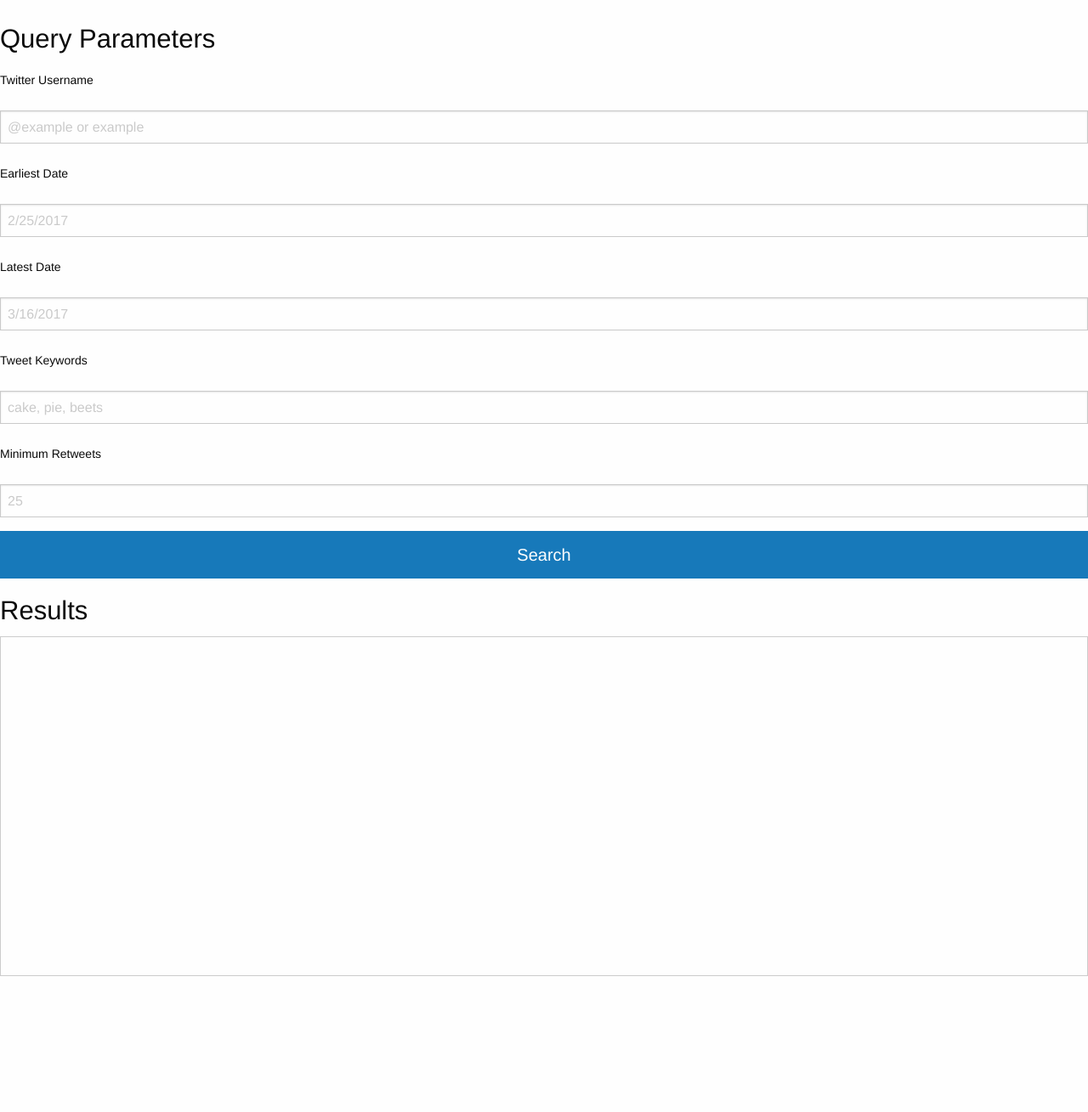
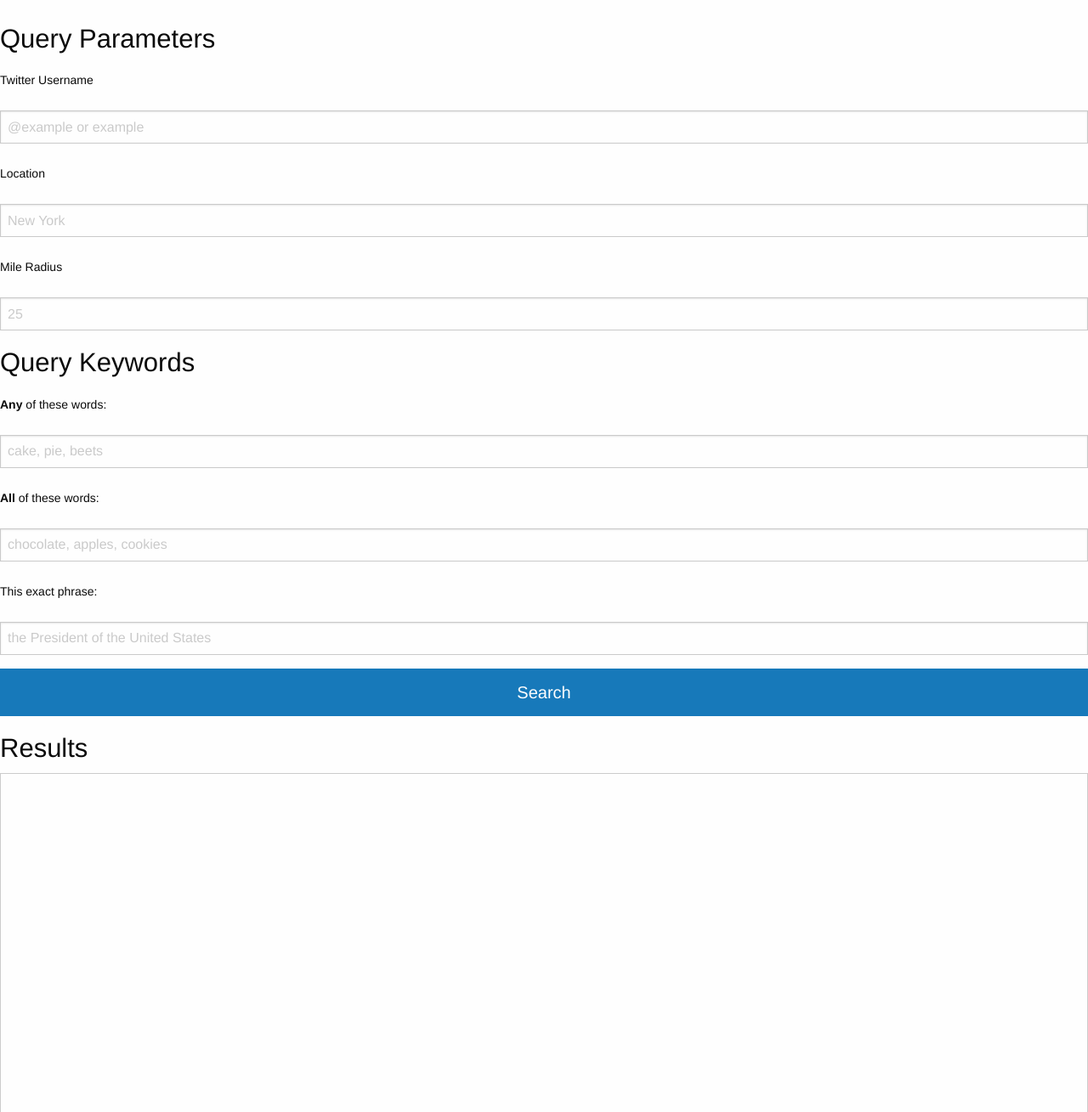
Before and after one commit to NWChen/banshee, a Flask app: page / in a window 1280 px wide. Shown: the part 93-1402 px from the top of the page at 85% size. Before the commit the page ends 1242 px from the top, so only its background shows below. Run offline with Flask 2, Linux system fonts and the light colour scheme; some libraries are stand-ins or nearby versions.

Commit message:
First draft of new index

```diff
--- a/templates/index.html
+++ b/templates/index.html
@@ -17,15 +17,15 @@
         <div class="top-bar-left">
           <ul class="dropdown menu" data-dropdown-menu>
             <li class="menu-text">Banshee</li>
-			<li><a href="#">Documentation</a></li>
+			      <li><a href="#">Documentation</a></li>
             <li><a href="https://github.com/NWChen/banshee">Source Code</a></li>
           </ul>
         </div>
         <div class="top-bar-right">
           <ul class="dropdown menu" data-dropdown-menu>
-			<li><a href="#">About</a></li>
-			<li><a href="#">Settings</a></li>
-			<li><a href="#">Login</a></li>
+      			<li><a href="#">About</a></li>
+      			<li><a href="#">Settings</a></li>
+      			<li><a href="#">Login</a></li>
           </ul>
         </div>
       </div>
@@ -47,37 +47,43 @@
 
             <div class="row">
             <div class="small-3 columns">
-                <label for="middle-label" class="middle">Earliest Date</label>
+                <label for="middle-label" class="middle">Location</label>
             </div>
-            <div class="small-9 columns">
-                <input type="text" id="earliest-date" class="middle-label" placeholder="2/25/2017">
+            <div class="small-4 columns">
+                <input type="text" id="username" class="middle-label" placeholder="New York">
+            </div>
+            <div class="small-3 columns">
+                <label for="middle-label" class="middle">Mile Radius</label>
+            </div>
+            <div class="small-2 columns">
+                <input type="text" id="username" class="middle-label" placeholder="25">
             </div>
             </div>
-
+      <h3>Query Keywords</h3>
             <div class="row">
-            <div class="small-3 columns">
-                <label for="middle-label" class="middle">Latest Date</label>
+            <div class="small-4 columns">
+                <label for="middle-label" class="middle"><strong>Any</strong> of these words:</label>
             </div>
-            <div class="small-9 columns">
-                <input type="text" id="latest-date" class="middle-label" placeholder="3/16/2017">
-            </div>
-            </div>
-
-            <div class="row">
-            <div class="small-3 columns">
-                <label for="middle-label" class="middle">Tweet Keywords</label>
-            </div>
-            <div class="small-9 columns">
+            <div class="small-8 columns">
                 <input type="text" id="keywords" class="middle-label" placeholder="cake, pie, beets">
             </div>
             </div>
 
             <div class="row">
-            <div class="small-3 columns">
-                <label for="middle-label" class="middle">Minimum Retweets</label>
+            <div class="small-4 columns">
+                <label for="middle-label" class="middle"><strong>All</strong> of these words:</label>
             </div>
-            <div class="small-9 columns">
-                <input type="text" id="retweets" class="middle-label" placeholder="25">
+            <div class="small-8 columns">
+                <input type="text" id="retweets" class="middle-label" placeholder="chocolate, apples, cookies">
+            </div>
+            </div>
+
+            <div class="row">
+            <div class="small-4 columns">
+                <label for="middle-label" class="middle">This exact phrase:</label>
+            </div>
+            <div class="small-8 columns">
+                <input type="text" id="retweets" class="middle-label" placeholder="the President of the United States">
             </div>
             </div>
 
```
